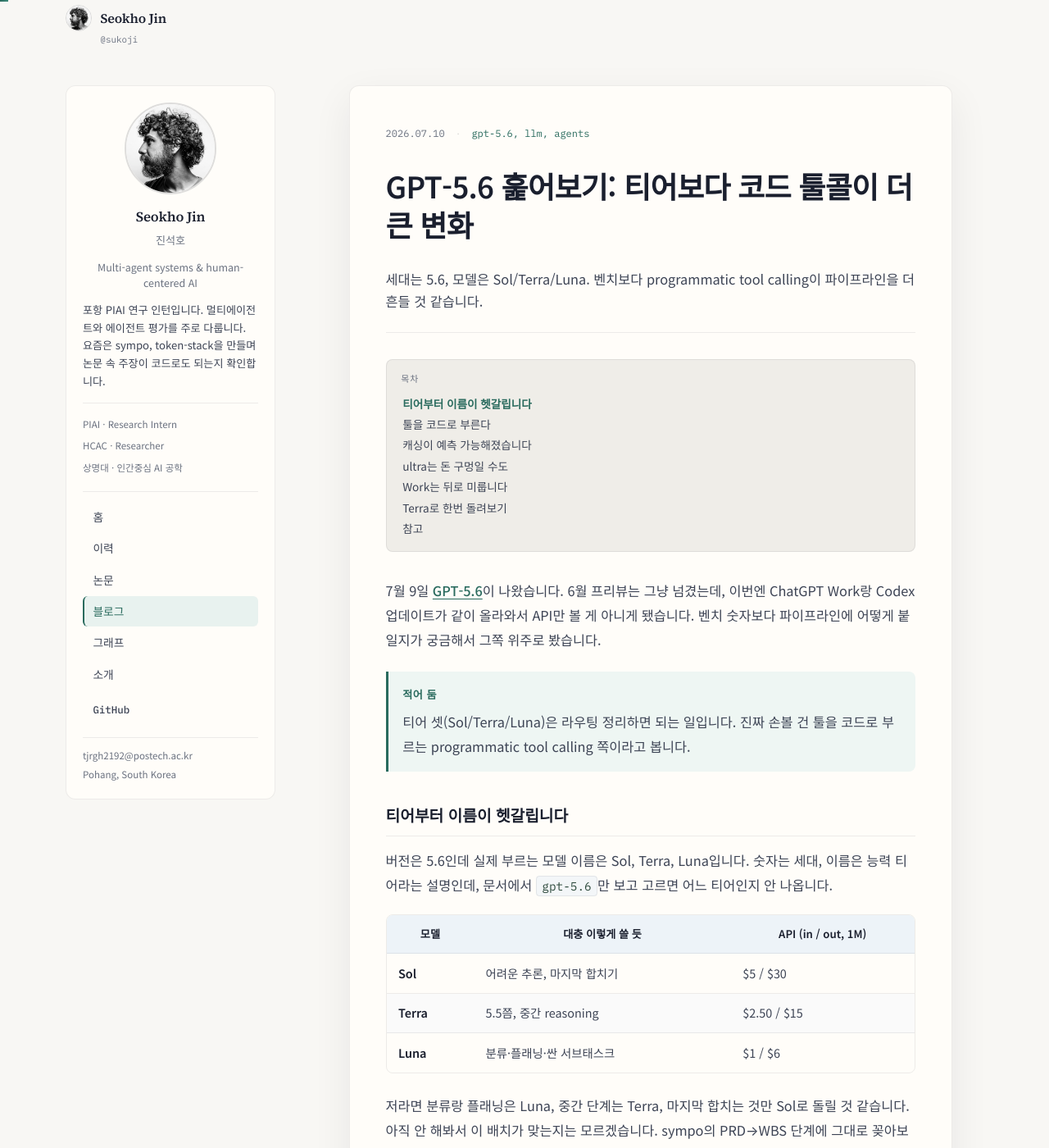
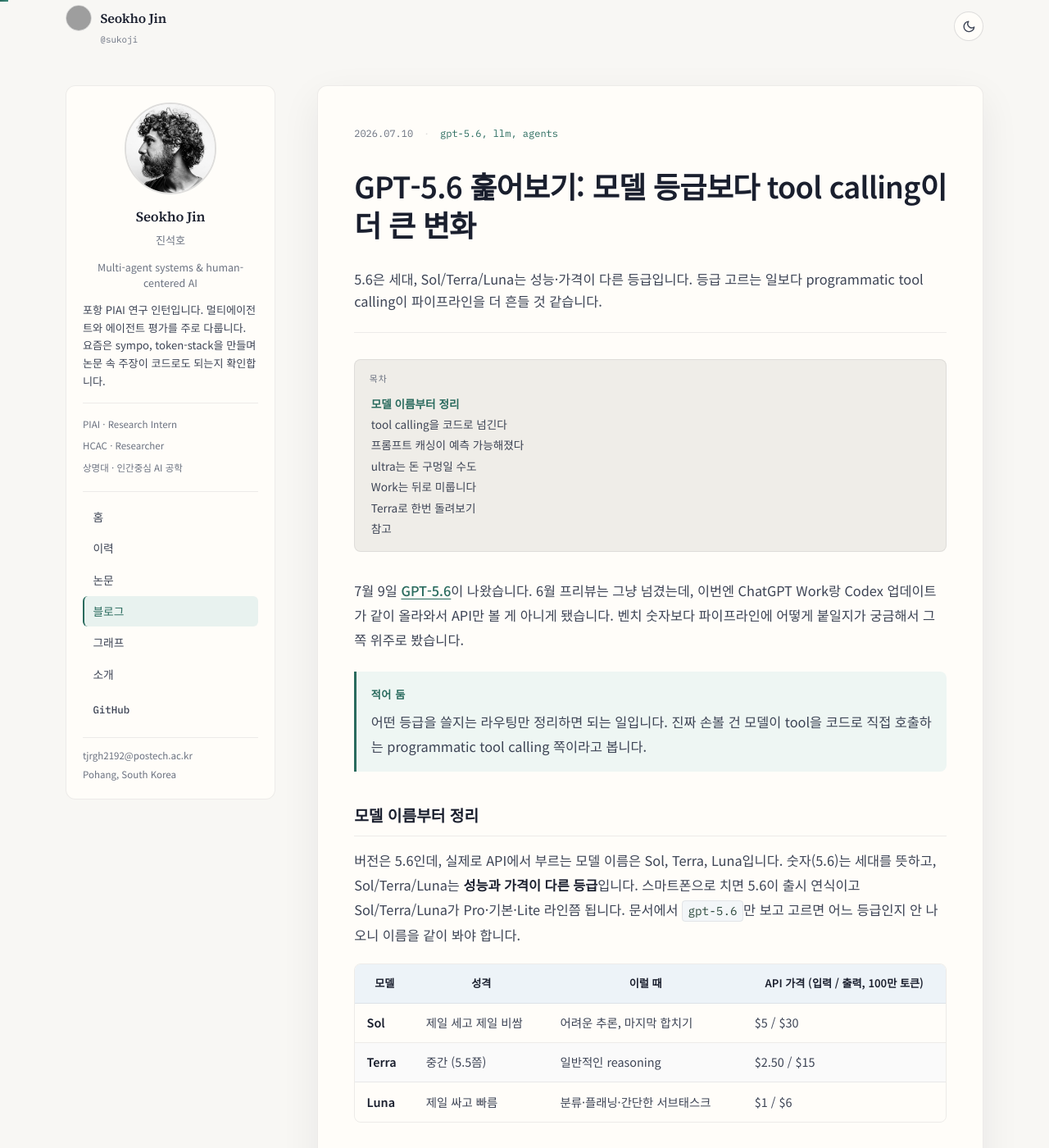
Before and after one commit to sukoji/sukoji.github.io, a Jekyll site: the page built from _posts/2026-07-10-gpt-5-6-first-impressions.md, in a window 1280 px wide and 1400 px high. Shown: the whole window at 82% size. Built offline with Jekyll 4.4.1, drawn with Linux system fonts in a browser that asks for light colours; some of the changed text lies outside the part shown; grey boxes are pictures that could not be loaded.

Commit message:
Add dark mode, widen post view, use GitHub avatar, clarify GPT-5.6 post
- Dark mode: inline pre-paint theme init (no FOUC), header toggle with
  sun/moon icons, localStorage persistence, respects prefers-color-scheme
  on first visit. Palette driven by mode-aware CSS custom properties;
  graph recolors live via a data-theme MutationObserver.
- Post view widened (post-shell 46rem -> 52rem).
- Brand mark now uses the real GitHub avatar (github.com/<handle>.png)
  instead of the local blog profile image.
- GPT-5.6 post: keep technical terms in English (tool calling), explain
  what the Sol/Terra/Luna "등급" means in plain terms with a table.

Co-Authored-By: Claude Opus 4.8 (1M context) <noreply@anthropic.com>

```diff
--- a/_includes/head.html
+++ b/_includes/head.html
@@ -1,5 +1,15 @@
 <meta charset="utf-8">
 <meta name="viewport" content="width=device-width, initial-scale=1">
+<script>
+  (function () {
+    try {
+      var saved = localStorage.getItem('theme');
+      var dark = saved ? saved === 'dark'
+        : window.matchMedia('(prefers-color-scheme: dark)').matches;
+      document.documentElement.setAttribute('data-theme', dark ? 'dark' : 'light');
+    } catch (e) {}
+  })();
+</script>
 <title>{% if page.title and page.title != '홈' %}{{ page.title }} · {% endif %}{{ site.author.name }}</title>
 <meta name="description" content="{{ page.excerpt | default: site.description | strip_html | normalize_whitespace | truncate: 160 }}">
 <meta name="author" content="{{ site.author.name }}">
@@ -7,6 +17,6 @@
 <link rel="preconnect" href="https://fonts.googleapis.com">
 <link rel="preconnect" href="https://fonts.gstatic.com" crossorigin>
 <link href="https://fonts.googleapis.com/css2?family=IBM+Plex+Mono:wght@400;500&family=Noto+Sans+KR:wght@400;500;600&family=Source+Serif+4:ital,opsz,wght@0,8..60,400;0,8..60,600;1,8..60,400&display=swap" rel="stylesheet">
-<link rel="stylesheet" href="{{ '/assets/css/main.css' | relative_url }}?v=20260710e">
-<script src="{{ '/assets/js/main.js' | relative_url }}?v=20260710e" defer></script>
+<link rel="stylesheet" href="{{ '/assets/css/main.css' | relative_url }}?v=20260710f">
+<script src="{{ '/assets/js/main.js' | relative_url }}?v=20260710f" defer></script>
 {% if page.graph %}<script src="{{ '/assets/js/graph.js' | relative_url }}" defer></script>{% endif %}
--- a/_includes/header.html
+++ b/_includes/header.html
@@ -4,15 +4,20 @@
       <a class="brand-home" href="{{ '/' | relative_url }}">
         <img
           class="brand-mark"
-          src="{{ site.author.avatar | relative_url }}"
-          alt="{{ site.author.name }}"
+          src="https://github.com/{{ site.author.handle }}.png?size=64"
+          alt="{{ site.author.name }} GitHub 프로필"
           width="32"
           height="32"
+          loading="lazy"
         >
         <span class="brand-text">{{ site.author.name }}</span>
       </a>
       <a class="brand-handle" href="{{ site.author.github }}" target="_blank" rel="noopener noreferrer me">@{{ site.author.handle }}</a>
     </div>
+    <button class="theme-toggle" type="button" aria-label="다크/라이트 테마 전환" title="테마 전환">
+      <svg class="icon-moon" viewBox="0 0 24 24" fill="none" stroke="currentColor" stroke-width="2" stroke-linecap="round" stroke-linejoin="round" aria-hidden="true"><path d="M21 12.79A9 9 0 1 1 11.21 3 7 7 0 0 0 21 12.79z"/></svg>
+      <svg class="icon-sun" viewBox="0 0 24 24" fill="none" stroke="currentColor" stroke-width="2" stroke-linecap="round" stroke-linejoin="round" aria-hidden="true"><circle cx="12" cy="12" r="4"/><path d="M12 2v2M12 20v2M4.93 4.93l1.41 1.41M17.66 17.66l1.41 1.41M2 12h2M20 12h2M6.34 17.66l-1.41 1.41M19.07 4.93l-1.41 1.41"/></svg>
+    </button>
     <button class="nav-toggle" type="button" aria-label="메뉴 열기" aria-expanded="false">
       <span></span><span></span>
     </button>
--- a/_posts/2026-07-10-gpt-5-6-first-impressions.md
+++ b/_posts/2026-07-10-gpt-5-6-first-impressions.md
@@ -1,42 +1,42 @@
 ---
 layout: post
-title: "GPT-5.6 훑어보기: 티어보다 코드 툴콜이 더 큰 변화"
+title: "GPT-5.6 훑어보기: 모델 등급보다 tool calling이 더 큰 변화"
 date: 2026-07-10
 tags: [gpt-5.6, llm, agents]
-summary: 세대는 5.6, 모델은 Sol/Terra/Luna. 벤치보다 programmatic tool calling이 파이프라인을 더 흔들 것 같습니다.
+summary: 5.6은 세대, Sol/Terra/Luna는 성능·가격이 다른 등급입니다. 등급 고르는 일보다 programmatic tool calling이 파이프라인을 더 흔들 것 같습니다.
 ---
 
 7월 9일 [GPT-5.6](https://openai.com/index/gpt-5-6/)이 나왔습니다. 6월 프리뷰는 그냥 넘겼는데, 이번엔 ChatGPT Work랑 Codex 업데이트가 같이 올라와서 API만 볼 게 아니게 됐습니다. 벤치 숫자보다 파이프라인에 어떻게 붙일지가 궁금해서 그쪽 위주로 봤습니다.
 
 > **적어 둠**
-> 티어 셋(Sol/Terra/Luna)은 라우팅 정리하면 되는 일입니다. 진짜 손볼 건 툴을 코드로 부르는 programmatic tool calling 쪽이라고 봅니다.
+> 어떤 등급을 쓸지는 라우팅만 정리하면 되는 일입니다. 진짜 손볼 건 모델이 tool을 코드로 직접 호출하는 programmatic tool calling 쪽이라고 봅니다.
 {: .callout-summary}
 
-## 티어부터 이름이 헷갈립니다
+## 모델 이름부터 정리
 
-버전은 5.6인데 실제 부르는 모델 이름은 Sol, Terra, Luna입니다. 숫자는 세대, 이름은 능력 티어라는 설명인데, 문서에서 `gpt-5.6`만 보고 고르면 어느 티어인지 안 나옵니다.
+버전은 5.6인데, 실제로 API에서 부르는 모델 이름은 Sol, Terra, Luna입니다. 숫자(5.6)는 세대를 뜻하고, Sol/Terra/Luna는 **성능과 가격이 다른 등급**입니다. 스마트폰으로 치면 5.6이 출시 연식이고 Sol/Terra/Luna가 Pro·기본·Lite 라인쯤 됩니다. 문서에서 `gpt-5.6`만 보고 고르면 어느 등급인지 안 나오니 이름을 같이 봐야 합니다.
 
-| 모델 | 대충 이렇게 쓸 듯 | API (in / out, 1M) |
-|------|-------------------|---------------------|
-| **Sol** | 어려운 추론, 마지막 합치기 | $5 / $30 |
-| **Terra** | 5.5쯤, 중간 reasoning | $2.50 / $15 |
-| **Luna** | 분류·플래닝·싼 서브태스크 | $1 / $6 |
+| 모델 | 성격 | 이럴 때 | API 가격 (입력 / 출력, 100만 토큰) |
+|------|------|---------|-----------------------------------|
+| **Sol** | 제일 세고 제일 비쌈 | 어려운 추론, 마지막 합치기 | $5 / $30 |
+| **Terra** | 중간 (5.5쯤) | 일반적인 reasoning | $2.50 / $15 |
+| **Luna** | 제일 싸고 빠름 | 분류·플래닝·간단한 서브태스크 | $1 / $6 |
 
-저라면 분류랑 플래닝은 Luna, 중간 단계는 Terra, 마지막 합치는 것만 Sol로 돌릴 것 같습니다. 아직 안 해봐서 이 배치가 맞는지는 모르겠습니다. sympo의 PRD→WBS 단계에 그대로 꽂아보면 어디서 Luna가 무너지는지 바로 보일 겁니다.
+출력 토큰 기준으로 Sol이 Luna의 5배입니다. 파이프라인에서 호출 수가 많은 단계에 Sol을 그냥 꽂으면 비용이 금방 붑니다. 저라면 분류랑 플래닝은 Luna, 중간 단계는 Terra, 마지막 합치는 것만 Sol로 돌릴 것 같습니다. 아직 안 해봐서 이 배치가 맞는지는 모르겠습니다. sympo의 PRD→WBS 단계에 그대로 꽂아보면 어디서 Luna가 무너지는지 바로 보일 겁니다.
 
-## 툴을 코드로 부른다
+## tool calling을 코드로 넘긴다
 
-이번에서 제일 눈에 띄는 건 programmatic tool calling입니다. 모델이 툴을 한 번에 하나씩 부르는 대신, 툴 호출을 담은 JavaScript를 써서 격리된 V8 런타임에서 돌립니다. 네트워크는 막혀 있습니다.
+이번에서 제일 눈에 띄는 건 programmatic tool calling입니다. 지금까지는 모델이 tool을 한 번에 하나씩 부르고, 그 결과를 다시 모델에 넣고, 또 부르는 식이었습니다. 5.6은 여러 tool 호출을 담은 JavaScript를 모델이 직접 써서, 격리된 V8 런타임에서 한 번에 돌립니다. 그 코드는 네트워크에 못 나갑니다.
 
-멀티에이전트를 짜다 보면 "툴 부르고 → 결과 받고 → 다시 모델 → 또 툴" 왕복이 계속 쌓입니다. 이 왕복이 토큰이고 지연입니다. 루프를 모델이 쓴 코드 안으로 넣으면 왕복이 줄어들 텐데, 문제는 디버깅입니다. 지금은 오케스트레이션 로그를 보면 어느 스텝에서 틀렸는지 짚이는데, 그게 생성된 코드 안으로 들어가면 추적이 더 까다로워질 것 같습니다. 이건 진짜 붙여보기 전엔 감이 안 옵니다.
+멀티에이전트를 짜다 보면 "tool 호출 → 결과 받기 → 다시 모델 → 또 tool 호출" 왕복이 계속 쌓입니다. 이 왕복이 곧 토큰이고 지연입니다. 반복 루프를 모델이 쓴 코드 안으로 넣으면 왕복이 줄어들 텐데, 문제는 디버깅입니다. 지금은 오케스트레이션 로그를 보면 어느 스텝에서 틀렸는지 짚이는데, 그 로직이 생성된 코드 안으로 들어가면 추적이 더 까다로워질 것 같습니다. 이건 직접 붙여보기 전엔 감이 안 옵니다.
 
-## 캐싱이 예측 가능해졌습니다
+## 프롬프트 캐싱이 예측 가능해졌다
 
-프롬프트 캐싱에 명시적 cache breakpoint가 생겼고, 캐시 최소 수명이 30분입니다. eval을 돌리면 긴 시스템 프롬프트랑 공통 컨텍스트를 수백 번 반복해서 넣는데, 지금까지는 캐시가 언제 살아 있는지가 애매해서 비용 예측이 잘 안 됐습니다. breakpoint를 직접 찍을 수 있으면 반복 구간 비용이 그나마 계산됩니다. token-stack 카드에 캐시 적중까지 찍히면 좋겠는데, 로그에 그 필드가 들어오는지부터 확인해야 합니다.
+프롬프트 캐싱에 명시적 cache breakpoint가 생겼고, 캐시 최소 수명이 30분입니다. eval을 돌리면 긴 시스템 프롬프트랑 공통 컨텍스트를 수백 번 반복해서 넣는데, 지금까지는 캐시가 언제까지 살아 있는지가 애매해서 비용 예측이 잘 안 됐습니다. breakpoint를 직접 찍을 수 있으면 반복되는 구간의 비용이 그나마 계산됩니다. token-stack 카드에 캐시 적중률까지 찍히면 좋겠는데, 로그에 그 필드가 들어오는지부터 확인해야 합니다.
 
 ## ultra는 돈 구멍일 수도
 
-에이전트 여러 개를 동시에 돌려 합치는 모드입니다. 스펙에는 concurrent workstream이라고 적혀 있습니다.
+에이전트 여러 개를 동시에 돌려 결과를 합치는 모드입니다. 스펙에는 concurrent workstream이라고 적혀 있습니다.
 
 > **주의**
 > 병렬 수만 늘리면 비용만 붑니다. 중간에 뭘 검증할지 없는 파이프라인이면 ultra는 답이 아니라 지출입니다.
--- a/assets/css/main.css
+++ b/assets/css/main.css
@@ -29,7 +29,53 @@
   --ease-out: cubic-bezier(0.22, 1, 0.36, 1);
   --ease-smooth: cubic-bezier(0.4, 0, 0.2, 1);
   --duration: 0.45s;
-}
+
+  /* mode-specific tokens (overridden in dark) */
+  --code-bg: #f3f6f8;
+  --code-ink: #2d4a3c;
+  --row-alt: #fafafa;
+  --callout-summary-bg: #eef6f3;
+  --callout-warn-bg: #fdf4ef;
+  --callout-warn-ink: #b85a3c;
+  --header-bg: rgba(248, 247, 244, 0.82);
+  --nav-panel-bg: rgba(248, 247, 244, 0.97);
+  --graph-edge: rgba(26, 31, 46, 0.14);
+  --btn-primary-ink: #ffffff;
+}
+
+:root[data-theme="dark"] {
+  --theme: #4db6a0;
+  --theme-soft: #6cc9b5;
+  --theme-muted: rgba(77, 182, 160, 0.15);
+  --deputy: #232833;
+  --accent-warm: #e0805f;
+
+  --bg: #14171f;
+  --bg-elevated: #1b1f29;
+  --bg-muted: #232833;
+  --ink: #f2f4f8;
+  --ink-soft: #c4ccd8;
+  --ink-muted: #8b94a3;
+  --border: rgba(255, 255, 255, 0.09);
+  --border-strong: rgba(255, 255, 255, 0.17);
+  --shadow-sm: 0 2px 10px rgba(0, 0, 0, 0.45);
+  --shadow: 0 16px 48px rgba(0, 0, 0, 0.55);
+
+  --code-bg: #232833;
+  --code-ink: #7fd9c1;
+  --row-alt: rgba(255, 255, 255, 0.03);
+  --callout-summary-bg: rgba(77, 182, 160, 0.12);
+  --callout-warn-bg: rgba(224, 128, 95, 0.13);
+  --callout-warn-ink: #e0805f;
+  --header-bg: rgba(20, 23, 31, 0.82);
+  --nav-panel-bg: rgba(20, 23, 31, 0.97);
+  --graph-edge: rgba(255, 255, 255, 0.16);
+  --btn-primary-ink: #0e1116;
+
+  color-scheme: dark;
+}
+
+body { transition: background-color 0.3s var(--ease-smooth), color 0.3s var(--ease-smooth); }
 
 *, *::before, *::after { box-sizing: border-box; }
 
@@ -74,7 +120,7 @@ body {
   z-index: 999;
   padding: 0.5rem 1rem;
   background: var(--ink);
-  color: #fff;
+  color: var(--bg);
   border-radius: var(--radius-sm);
   text-decoration: none;
   font-size: 0.875rem;
@@ -269,7 +315,7 @@ img { max-width: 100%; height: auto; display: block; }
    grid/list pages (blog, cv, publications, home) fill the full column. */
 .has-sidebar .site-main .post-shell {
   width: 100%;
-  max-width: 46rem;
+  max-width: 52rem;
 }
 
 .has-sidebar .site-main .page-about .page-header,
@@ -325,7 +371,7 @@ img { max-width: 100%; height: auto; display: block; }
   top: 0;
   z-index: 100;
   height: var(--header-h);
-  background: rgba(248, 247, 244, 0.82);
+  background: var(--header-bg);
   backdrop-filter: blur(16px) saturate(1.2);
   border-bottom: 1px solid transparent;
   transition: border-color 0.3s var(--ease-smooth), box-shadow 0.3s var(--ease-smooth);
@@ -448,6 +494,36 @@ img { max-width: 100%; height: auto; display: block; }
 .nav-github::after { display: none !important; }
 
 .nav-github-icon { width: 0.85rem; height: 0.85rem; }
+
+.theme-toggle {
+  display: inline-grid;
+  place-items: center;
+  width: 2.25rem;
+  height: 2.25rem;
+  margin-left: auto;
+  padding: 0;
+  border: 1px solid var(--border-strong);
+  border-radius: 999px;
+  background: var(--bg-elevated);
+  color: var(--ink-soft);
+  cursor: pointer;
+  transition: color 0.25s, border-color 0.25s, background 0.25s;
+}
+
+.theme-toggle:hover {
+  color: var(--theme);
+  border-color: var(--theme);
+}
+
+.theme-toggle svg { width: 1.05rem; height: 1.05rem; }
+
+.theme-toggle .icon-sun { display: none; }
+.theme-toggle .icon-moon { display: block; }
+:root[data-theme="dark"] .theme-toggle .icon-sun { display: block; }
+:root[data-theme="dark"] .theme-toggle .icon-moon { display: none; }
+
+/* keep the toggle snug to the hamburger on small screens */
+.theme-toggle + .nav-toggle { margin-left: 0.5rem; }
 
 .nav-toggle {
   display: none;
@@ -559,13 +635,13 @@ img { max-width: 100%; height: auto; display: block; }
 
 .btn-primary {
   background: var(--ink);
-  color: #fff !important;
+  color: var(--btn-primary-ink) !important;
   box-shadow: 0 4px 16px rgba(26, 31, 46, 0.12);
 }
 
 .btn-primary:hover {
   background: var(--theme);
-  color: #fff !important;
+  color: var(--btn-primary-ink) !important;
   box-shadow: 0 6px 20px rgba(42, 107, 94, 0.2);
 }
 
@@ -1099,7 +1175,7 @@ body.is-post.has-sidebar .site-shell.is-post-shell {
 }
 
 .post-shell {
-  width: min(44rem, 100%);
+  width: min(52rem, 100%);
   margin-inline: auto;
 }
 
@@ -1237,14 +1313,14 @@ body.is-post.has-sidebar .site-shell.is-post-shell {
 }
 
 .post-prose tbody tr:nth-child(even) td {
-  background: #fafafa;
+  background: var(--row-alt);
 }
 
 .post-prose code {
   font-family: var(--font-mono);
   font-size: 0.88em;
-  background: #f3f6f8;
-  color: #2d4a3c;
+  background: var(--code-bg);
+  color: var(--code-ink);
   border: 1px solid var(--border);
   padding: 0.15rem 0.4rem;
   border-radius: 4px;
@@ -1297,7 +1373,7 @@ body.is-post.has-sidebar .site-shell.is-post-shell {
 
 .post-prose blockquote.callout-summary {
   border-left-color: var(--theme);
-  background: #eef6f3;
+  background: var(--callout-summary-bg);
 }
 
 .post-prose blockquote.callout-summary strong {
@@ -1311,13 +1387,13 @@ body.is-post.has-sidebar .site-shell.is-post-shell {
 
 .post-prose blockquote.callout-warn {
   border-left-color: #c45d3a;
-  background: #fdf4ef;
+  background: var(--callout-warn-bg);
 }
 
 .post-prose blockquote.callout-warn strong {
   display: block;
   margin-bottom: 0.35rem;
-  color: #b85a3c;
+  color: var(--callout-warn-ink);
   font-size: 0.82rem;
 }
 
@@ -1993,7 +2069,7 @@ body.is-post.has-sidebar .site-shell.is-post-shell {
     align-items: stretch;
     gap: 0;
     padding: 0.5rem 1.25rem 1rem;
-    background: rgba(248, 247, 244, 0.97);
+    background: var(--nav-panel-bg);
     border-bottom: 1px solid var(--border);
     box-shadow: var(--shadow-sm);
   }
--- a/assets/js/main.js
+++ b/assets/js/main.js
@@ -1,5 +1,24 @@
 (function () {
   var prefersReduced = window.matchMedia('(prefers-reduced-motion: reduce)').matches;
+
+  /* ── Theme toggle ── */
+  var themeBtn = document.querySelector('.theme-toggle');
+  if (themeBtn) {
+    var meta = document.querySelector('meta[name="theme-color"]');
+    var syncMeta = function () {
+      if (!meta) return;
+      var dark = document.documentElement.getAttribute('data-theme') === 'dark';
+      meta.setAttribute('content', dark ? '#14171f' : '#f8f7f4');
+    };
+    syncMeta();
+    themeBtn.addEventListener('click', function () {
+      var dark = document.documentElement.getAttribute('data-theme') === 'dark';
+      var next = dark ? 'light' : 'dark';
+      document.documentElement.setAttribute('data-theme', next);
+      try { localStorage.setItem('theme', next); } catch (e) {}
+      syncMeta();
+    });
+  }
 
   /* ── Mobile nav ── */
   var toggle = document.querySelector('.nav-toggle');
```
Also changed, not shown: assets/js/graph.js (+21 -10 lines).
